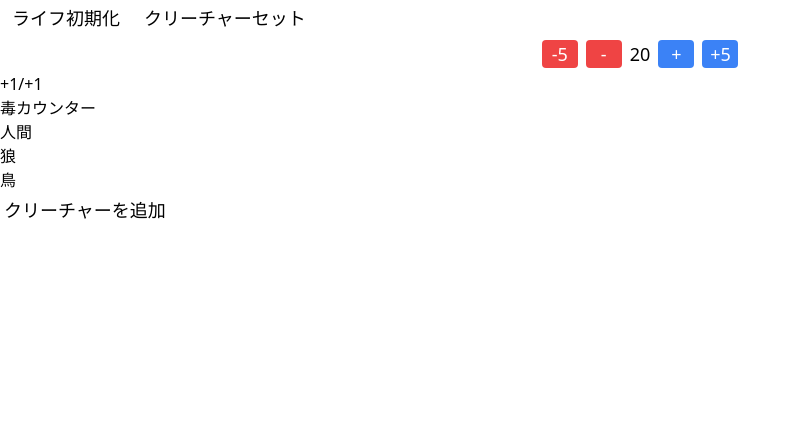
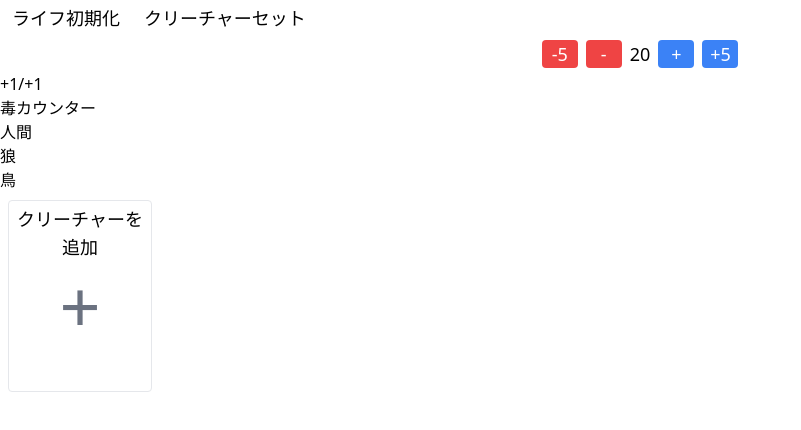
Before and after one commit to 30pancake/life_counter, a Nuxt app: page / in a window 1280 px wide. Shown: the top 430 px of the page, without its empty margins (0-801 px from the left). Built offline with nearby package versions, Linux system fonts and the light colour scheme.

Commit message:
creatures_unit_list_viewを整理

```diff
--- a/components/creatures_unit_list_view.vue
+++ b/components/creatures_unit_list_view.vue
@@ -1,7 +1,14 @@
 <template>
-  <label @drop="dropHandler($event)" @dragover.prevent>クリーチャーを追加</label>
-  <div class="flex flex-row">
-    <div class="mx-2" v-for="placeId in getPlaceIdList">
+  <div class="flex flex-row flex-wrap">
+    <div class="m-2 w-36 h-48 border rounded" @drop="dropHandler($event)" @dragover.prevent>
+      <div class="flex justify-center">
+        <label>クリーチャーを追加</label>
+      </div>
+      <div class="flex justify-center">
+        <label class="text-7xl text-gray-500">+</label>
+      </div>
+    </div>
+    <div class="m-2" v-for="placeId in getPlaceIdList">
       <CreaturesUnitView class="w-36 h-48 border rounded" :id=placeId :creatureList="creatureList" />
     </div>
   </div>
```
